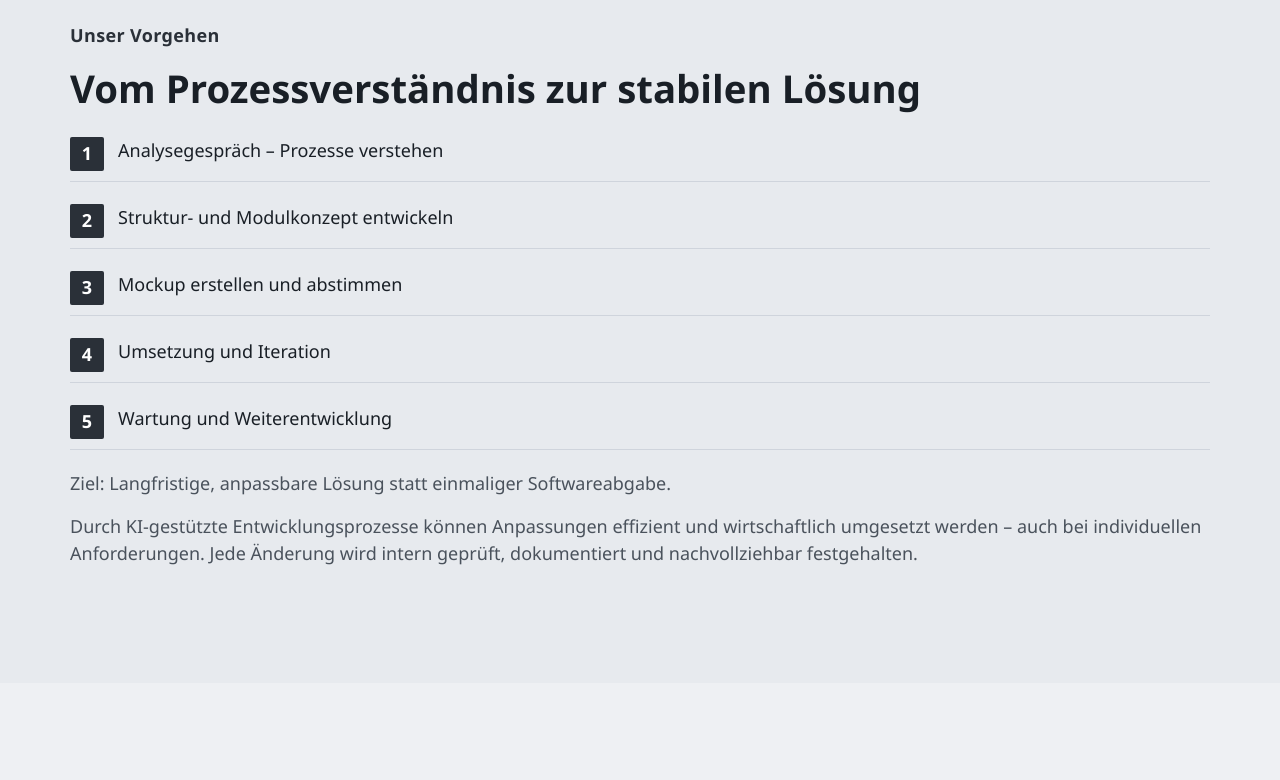
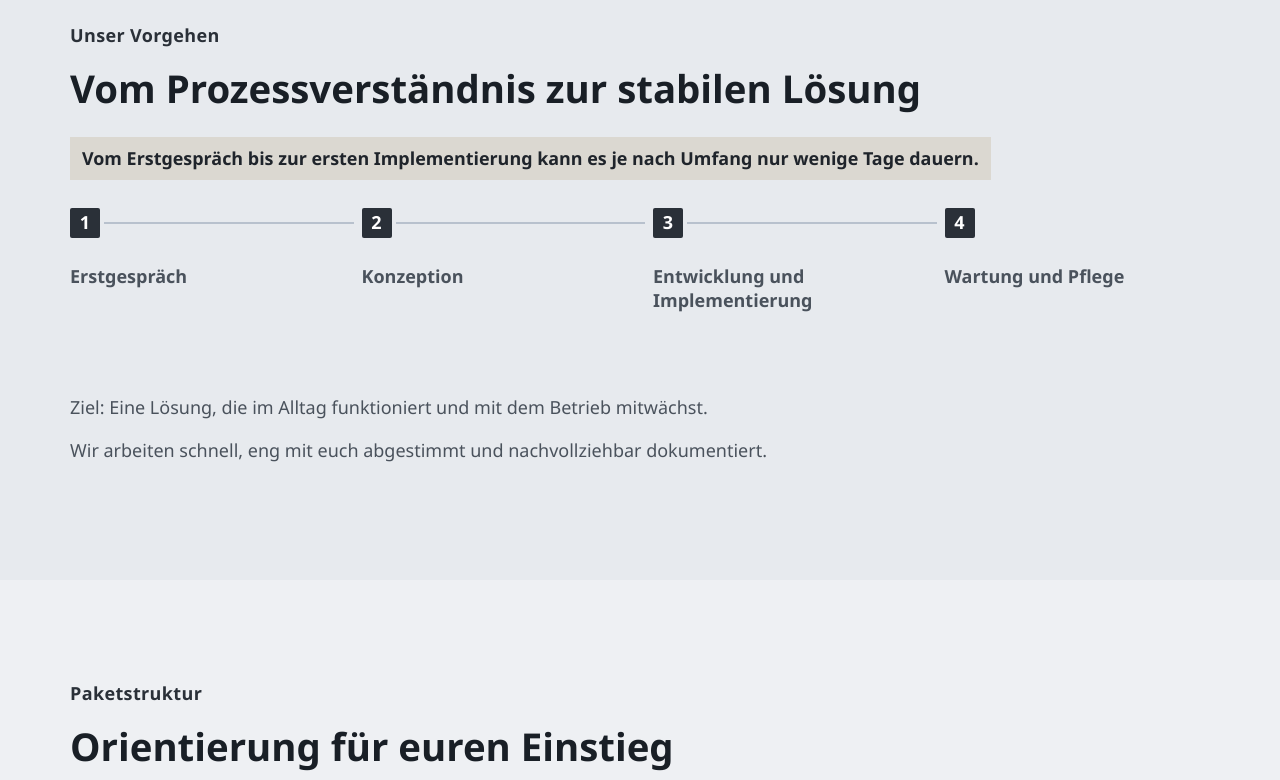
Before and after one commit to LightworksShop/StartupLandingpage, a plain HTML site: page index.html in a window 1280 px wide. Shown: the part 3180-3960 px from the top of the page. Drawn offline with Linux system fonts and the light colour scheme.

```diff
--- a/content.js
+++ b/content.js
@@ -85,11 +85,10 @@ const flowContent = {
     }
   ],
   timeline: [
-    "Analysegespräch – Prozesse verstehen",
-    "Struktur- und Modulkonzept entwickeln",
-    "Mockup erstellen und abstimmen",
-    "Umsetzung und Iteration",
-    "Wartung und Weiterentwicklung"
+    "Erstgespräch",
+    "Konzeption",
+    "Entwicklung und Implementierung",
+    "Wartung und Pflege"
   ],
   pricing: [
     {
@@ -147,7 +146,7 @@ const flowContent = {
     {
       name: "Yannis Vogel",
       role: "Softwareentwicklung & Implementierung",
-      image: "https://images.unsplash.com/photo-1507003211169-0a1dd7228f2d?auto=format&fit=crop&w=400&q=80",
+      image: "assets/images/team-yannis-224.png",
       fallback: "assets/images/team-yannis.svg",
       alt: "Portraitbild als Platzhalter für Yannis Vogel"
     }
--- a/index.html
+++ b/index.html
@@ -102,10 +102,11 @@
       <div class="container">
         <p class="section-label">Unser Vorgehen</p>
         <h2>Vom Prozessverständnis zur stabilen Lösung</h2>
+        <p class="speed-highlight">Vom Erstgespräch bis zur ersten Implementierung kann es je nach Umfang nur wenige Tage dauern.</p>
         <ol class="timeline" id="timeline"></ol>
         <div class="timeline-note">
-          <p>Ziel: Langfristige, anpassbare Lösung statt einmaliger Softwareabgabe.</p>
-          <p>Durch KI-gestützte Entwicklungsprozesse können Anpassungen effizient und wirtschaftlich umgesetzt werden – auch bei individuellen Anforderungen. Jede Änderung wird intern geprüft, dokumentiert und nachvollziehbar festgehalten.</p>
+          <p>Ziel: Eine Lösung, die im Alltag funktioniert und mit dem Betrieb mitwächst.</p>
+          <p>Wir arbeiten schnell, eng mit euch abgestimmt und nachvollziehbar dokumentiert.</p>
         </div>
       </div>
     </section>
--- a/styles.css
+++ b/styles.css
@@ -539,35 +539,65 @@ p {
   margin: 0;
   padding: 0;
   display: grid;
-  gap: 12px;
+  grid-template-columns: repeat(auto-fit, minmax(180px, 1fr));
+  gap: 26px;
+  position: relative;
+  margin-top: 10px;
 }
 
 .timeline li {
-  display: grid;
-  grid-template-columns: 34px 1fr;
-  gap: 14px;
-  padding: 10px 0;
-  border-radius: 0;
-  background: transparent;
-  border: 0;
-  border-bottom: 1px solid var(--color-border);
-  box-shadow: none;
+  position: relative;
+  padding-top: 56px;
+  padding-right: 22px;
+  min-height: 152px;
 }
 
 .timeline li::before {
   content: attr(data-step);
-  width: 34px;
-  height: 34px;
+  position: absolute;
+  top: 0;
+  left: 0;
+  width: 30px;
+  height: 30px;
   border-radius: var(--radius-sm);
   background: var(--color-primary);
   color: #ffffff;
   display: grid;
   place-items: center;
   font-weight: 700;
+  z-index: 2;
+}
+
+.timeline li:not(:last-child)::after {
+  content: "";
+  position: absolute;
+  top: 14px;
+  left: 34px;
+  right: -18px;
+  height: 2px;
+  background: #b8c1cd;
+  z-index: 1;
+}
+
+.timeline li span {
+  display: block;
+  color: var(--color-muted);
+  line-height: 1.35;
+  font-weight: 600;
 }
 
 .timeline-note {
-  margin-top: 20px;
+  margin-top: 34px;
+}
+
+.speed-highlight {
+  margin: 10px 0 18px;
+  display: inline-block;
+  font-size: clamp(1.05rem, 1.4vw, 1.25rem);
+  font-weight: 700;
+  color: #1f242b;
+  background: rgba(195, 182, 154, 0.35);
+  padding: 8px 12px;
 }
 
 .pricing-grid {
@@ -699,6 +729,10 @@ p {
   object-fit: cover;
 }
 
+.team-card img[src*="team-yannis"] {
+  object-position: center 38%;
+}
+
 .about-grid {
   display: grid;
   grid-template-columns: 1.1fr 1fr 1fr;
@@ -809,6 +843,29 @@ p {
     min-height: 320px;
   }
 
+  .timeline {
+    grid-template-columns: 1fr;
+    gap: 14px;
+  }
+
+  .timeline li {
+    padding: 0 0 0 46px;
+    min-height: 0;
+  }
+
+  .timeline li::before {
+    top: 0;
+    left: 0;
+  }
+
+  .timeline li:not(:last-child)::after {
+    top: 34px;
+    left: 14px;
+    right: auto;
+    width: 2px;
+    height: calc(100% - 18px);
+  }
+
   .card-grid,
   .pricing-grid,
   .target-grid {
```
Also changed, not shown: assets/images/team-yannis-224.png (added), 4 other files.
